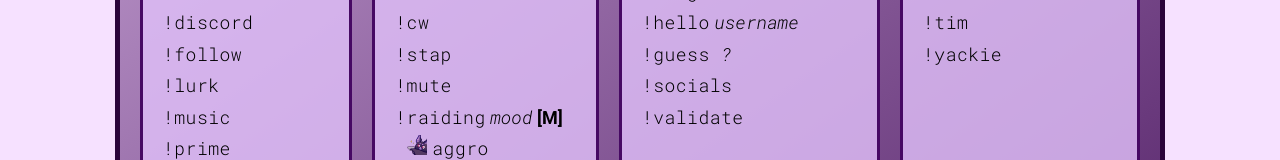
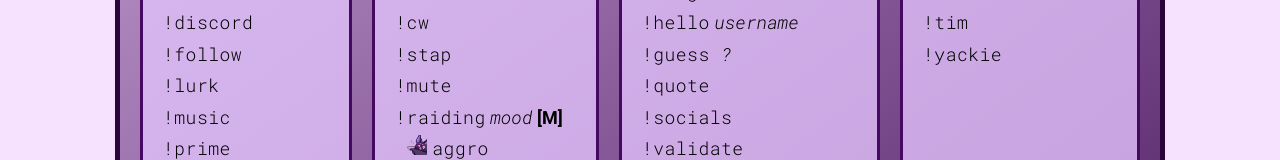
Before and after one commit to bexxtebot/bexxtebot.github.io, a plain HTML site: page index.html in a window 1280 px wide. Shown: the part 240-400 px from the top of the page. Drawn offline with Linux system fonts and the light colour scheme.

Commit message:
add quote

```diff
--- a/index.html
+++ b/index.html
@@ -77,6 +77,7 @@ Written by Michael Saunders
           <li><p data="This command starts a game of hangman in the chat. Use !guess to guess a letter.">!hangman</p></li>
           <li><p data="Say hello to another user, but with BexxteBot as your personal liason">!hello</p> <em>username</em></li>
           <li><p data="Replace the '?' with a single letter to make a guess in hangman!">!guess <em>?</em></p></li>
+          <li><p data="Get a classic Bekka quote">!quote</p></li>
           <li><p data="Links to social media channels owned by THE bexxters">!socials</p></li>
           <li><p data="Apply within to be validated">!validate</p></li>
         </ul>
```
